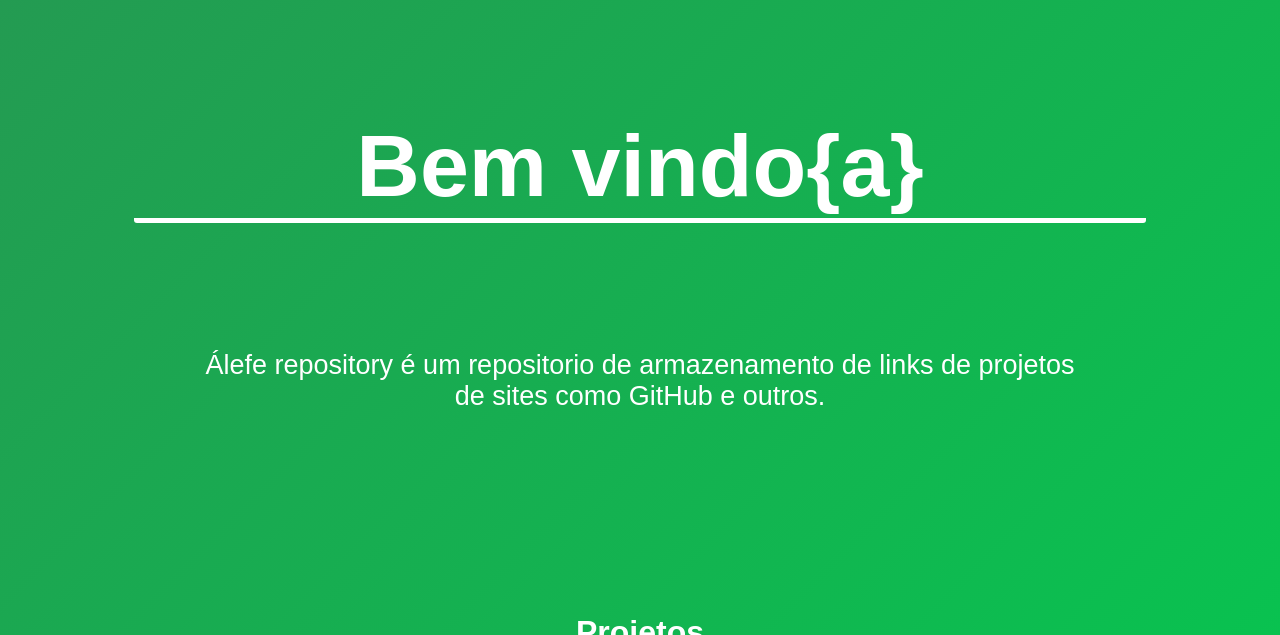
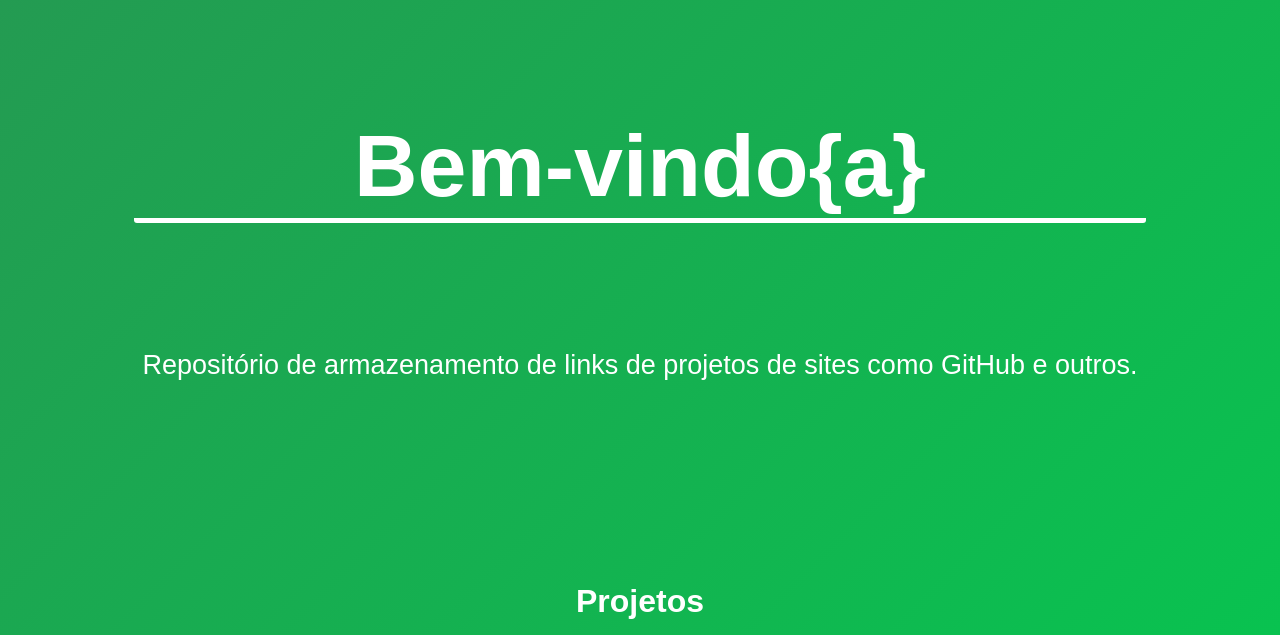
Before and after one commit to FranciscoAlefe/aleferepo, a plain HTML site: page index.html in a window 1280 px wide. Shown: the part 95-730 px from the top of the page. Drawn offline with Linux system fonts and the light colour scheme.

Commit message:
Update index.html

```diff
--- a/index.html
+++ b/index.html
@@ -27,11 +27,11 @@
 <body>
 
     <div>
-    <h2 class="weltext">Bem vindo{a}</h2>
+    <h2 class="weltext">Bem-vindo{a}</h2>
     </div>
 
     <div>
-    <p class="parag1">Álefe repository é um repositorio de armazenamento de links de projetos <br>
+    <p class="parag1">Repositório de armazenamento de links de projetos
         de sites como <a class="github" href="https://github.com">GitHub</a> e outros. </p>
     </div>
 
```
